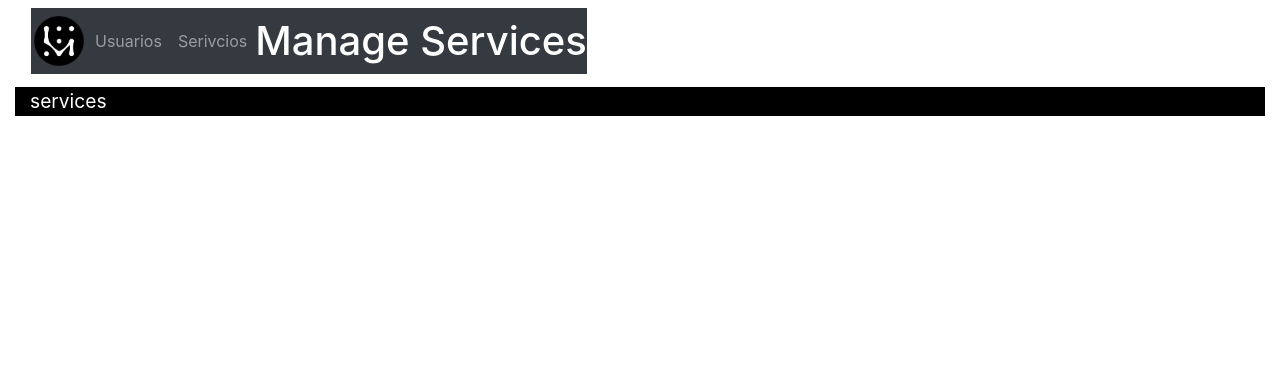
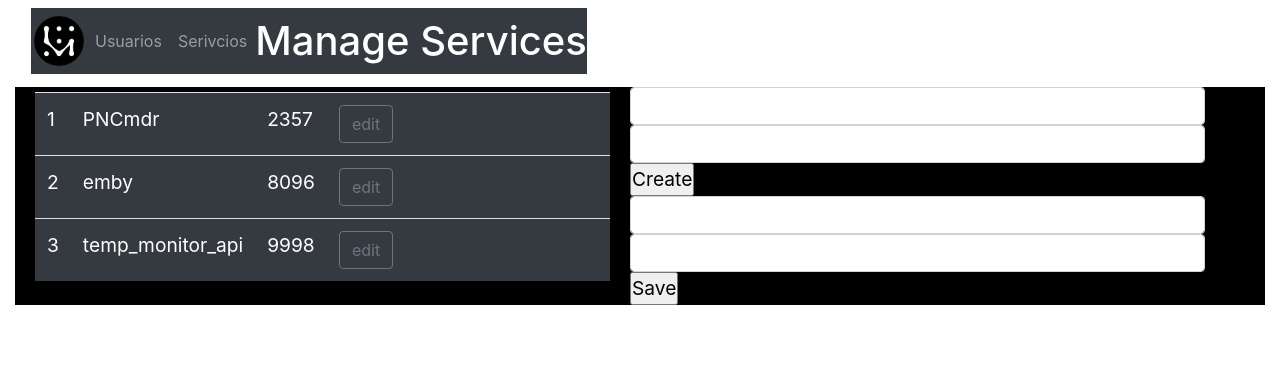
Before and after one commit to JavierOramas/PNServer, a Flask app: page /manage/services in a window 1280 px wide. Shown: the top 382 px of the page. Run offline with Flask 2, Linux system fonts and the light colour scheme; data comes from the database, SQL or seed files in the repository; parts of the project's set-up code (start-up, migrations or seed data) failed here and were passed over; some libraries are stand-ins or nearby versions.

Commit message:
moving from css to scss manage shows data from database now scan adds services to database but needs to add check if entry exists

```diff
--- a/all_available_services.json
+++ b/all_available_services.json
@@ -1 +1 @@
-{"PNCmdr": ["http://127.0.0.1:2357"], "emby": ["http://127.0.0.1:8096"]}
+{"PNCmdr": ["http://127.0.0.1:2357"], "emby": ["http://127.0.0.1:8096"], "temp_monitor_api": ["http://127.0.0.1:9998"]}
--- a/available_services.json
+++ b/available_services.json
@@ -1 +1 @@
-{"PNCmdr": ["http://127.0.0.1:2357"], "emby": ["http://127.0.0.1:8096"]}
+{"PNCmdr": ["http://127.0.0.1:2357"], "emby": ["http://127.0.0.1:8096"], "temp_monitor_api": ["http://127.0.0.1:9998"]}
--- a/main.py
+++ b/main.py
@@ -22,10 +22,7 @@ class Users(db.Model):
     id = db.Column(db.Integer, primary_key=True)
     name = db.Column(db.String(50), unique=True, nullable=False)
     pwd = db.Column(db.String(80), nullable=False)
-    access_guest = db.Column(db.Boolean)
-    access_user = db.Column(db.Boolean)
-    access_admin = db.Column(db.Boolean)
-    access_superadmin = db.Column(db.Boolean)
+    access = db.Column(db.String(10), nullable=False)
 
 class Services(db.Model):
     id = db.Column(db.Integer, primary_key=True)
@@ -47,13 +44,23 @@ def get_services():
 #TODO return list with all the values of the table
 def get_data(property):
     if property == 'users':
-        pass
+        users = Users.query.all()
+        columns = Users.__table__.columns
+        final_list = []
+        for i in users:
+            final_list.append([i.id, i.name])
+        return final_list
     if property == 'services':
-        pass
+        services = Services.query.all()
+        columns = Services.__table__.columns
+        final_list = []
+        for i in services:
+            final_list.append([i.id, i.name, i.port])
+        return final_list
     else:
         pass
 
-    return []
+    return [[ 'emby', '8096'], ['PNCmdr', '2357']]
 
 def check_session():
     print(session)
@@ -78,7 +85,7 @@ def root():
 #TODO return only the info corresponding to the acces of the User
 @app.route('/scan')
 def scan_network():
-    return check_network_machines()
+    return check_network_machines(db)
 
 @app.route('/services')
 def return_active_services():
@@ -103,8 +110,9 @@ def login():
 def register_user():
     if request.method == 'POST':
         try:
+        # print(request.form["username"])
             ciphered_pwd = generate_password_hash(request.form["password"], method='sha256')
-            new_user = Users(name=request.form["username"], pwd=ciphered_pwd, access_guest=True, access_user=False, access_admin=False, access_superadmin=False)
+            new_user = Users(name=request.form["username"], pwd=ciphered_pwd, access='guest')
             db.session.add(new_user)
             db.session.commit()
             return 'user Registered'
@@ -126,4 +134,6 @@ def manage_page_services():
 
 if __name__ == '__main__':
     db.create_all()
+
+    os.popen("sass static/scss/style.scss:static/css/style.css")
     app.run(debug=True,host=get_ip(), port=2357)
--- a/scan.py
+++ b/scan.py
@@ -4,6 +4,7 @@ import shutil
 import pandas as pd
 import requests
 from get_ip import get_ip
+from dbmodel import Services
 
 def load_services():
     # f = open(path.join('static/data/ports.json'))
@@ -15,36 +16,69 @@ def load_services():
 available_services = {}
 
 #TODO Add Plex, Kodi, SMB and FTP Shares
-def check_local_services():
+def check_local_services(db):
 
     ip = get_ip()
     services = load_services()
+    r = None
 
 
     #PNCmdr
     available_services['PNCmdr'] = [str('http://'+ip+':'+services['PNCmdr'])]
+    try:
+        new_service = Services(name='PNCmdr', port=services['PNCmdr'])
+        db.session.add(new_service)
+        db.session.commit()
+    except:
+        pass
     #Emby
     try:
+        r = None
         r = requests.get(str('http://'+ip+':'+services['emby'])).text
-        if r.find('emby'):
-            available_services['emby'] = [str('http://'+ip+':'+services['emby'])]
     except:
         pass
 
+    if not r is None and r.find('emby'):
+        try:
+            new_service2 = Services(name='emby', port=services['emby'])
+            db.session.add(new_service2)
+            db.session.commit()
+        except:
+            pass
+        # return 'user Registered'
+        available_services['emby'] = [str('http://'+ip+':'+services['emby'])]
+
     #Temp Monitor api
     try:
+        r = None
         r = requests.get(str('http://'+ip+':'+services['temp_monitor_api'])).text
-        if not r.find('temp_monitor_api') == -1:
-            available_services['temp_monitor_api'] = [str('http://'+ip+':'+services['temp_monitor_api'])]
     except:
         pass
+
+    if not r is None and not r.find('temp_monitor_api') == -1 :
+
+        try:
+            new_service3 = Services(name='temp_monitor_api', port=services['temp_monitor_api'])
+            db.session.add(new_service3)
+            db.session.commit()
+        except:
+            pass
+        available_services['temp_monitor_api'] = [str('http://'+ip+':'+services['temp_monitor_api'])]
     #Temp Monitor webui
     try:
+        r = None
         r = requests.get(str('http://'+ip+':'+services['temp_monitor'])).text
-        if r.find('temp_monitor'):
-            available_services['temp_monitor'] = [str('http://'+ip+':'+services['temp_monitor'])]
     except:
         pass
+
+    if not r is None and r.find('temp_monitor') :
+        try:
+            new_service4 = Services(name='temp_monitor', port=services['temp_monitor'])
+            db.session.add(new_service4)
+            db.session.commit()
+        except:
+            pass
+        available_services['temp_monitor'] = [str('http://'+ip+':'+services['temp_monitor'])]
 
     with open('available_services.json', 'w') as json_file:
         json.dump(available_services, json_file)
@@ -52,12 +86,12 @@ def check_local_services():
     return available_services
 
 #TODO Test network Scan
-def check_network_machines():
+def check_network_machines(db):
 
     ip = get_ip()
     services = load_services()
 
-    all_services = check_local_services()
+    all_services = check_local_services(db)
     ip = ip.split('.')
     for i in range(1,256):
         if i == int(ip[-1]):
--- /dev/null
+++ b/static/scss/style.scss
@@ -0,0 +1,147 @@
+$default-text: sans-serif;
+
+*{
+    box-sizing: border-box;
+    margin: 0;
+    padding: 0;
+}
+
+body{
+    width: initial;
+    height: initial;
+}
+
+.header{
+    background-color: white;
+}
+
+.content{
+    margin-top: 5px;
+    background-color: black;
+    color: white;
+    font-size: larger;
+    height: 100%;
+}
+
+.center-text{
+    /* color:white; */
+    text-align: center;
+}
+
+.paragraph{
+    font-size: medium;
+}
+
+.service-card{
+    width: auto;
+    height: 45px;
+    background-color: whitesmoke;
+    margin: auto;
+    margin: 10px;
+    /* display: inline-flex; */
+    display: inline-flex;
+    border-radius: 10px;
+}
+
+.service-name{
+    margin-top: 10%;
+    color: black;
+    margin: 5px;
+    margin-top: 10px;
+    font-family: Arial, Helvetica, sans-serif;
+}
+
+.service-photo{
+    height: 40px;
+    margin: 2px;
+    margin-left: 5px;
+}
+
+.center{
+    margin: auto;
+    align-items: center;
+    text-align: center;
+    /* width: 50%; */
+}
+
+.services{
+    width: 40%;
+    align-items: center;
+}
+
+header{
+    height: max-content;
+    display: inline-flex;
+    align-items: center;
+    width: 100%;
+    margin: auto;
+}
+
+.page-title{
+    width: max-content;
+    margin: auto;
+    display: inline-flex;
+    align-items: center;
+}
+
+.logo-small{
+    height: 50px;
+    width: 50px;
+    /* margin: 3px; */
+}
+
+.logo-medium{
+    height: 150px;
+    width: 150px;
+    /* margin: 3px; */
+}
+.header-title{
+    height: fit-content;
+    width: auto;
+    align-items: center;
+    font-family: Arial, Helvetica, sans-serif;
+}
+
+.blank-space{
+    height: inherit;
+    align-content: center;
+    align-items: center;
+    width: fit-content;
+}
+
+.login-page{
+    margin-top: 100px;
+    width: 80%;
+    font-family: Arial, Helvetica, sans-serif;
+    margin: auto;
+}
+
+#note-login{
+    width: 40%;
+}
+
+footer{
+    /* background-color: black; */
+    color: white;
+}
+
+.login-box{
+    background-color: black;
+    margin: auto;
+    /* margin-top: 10%; */
+    border: 2px ;
+    border-style: ridge;
+    border-color: black;
+    align-self: center;
+    align-items: center;
+    /* min-width: 5px; */
+    width: max-content;
+    border-radius: 20px;
+}
+.login-box > h1{
+    color: whitesmoke;
+}
+
+/* .toolbar{
+    width: 100%;
+} */
--- a/templates/login.html
+++ b/templates/login.html
@@ -39,7 +39,7 @@
                 <input type="password" id='password' name='password' class="form-control" placeholder="Password">
             </div>
             <div class="form-group w-75 center">
-                <input type="submit" name='submit'class="btn btn-primary btn-block " value={{ action_name }}>
+                <input type="submit" name='submit' class="btn btn-primary btn-block " value={{ action_name }}>
             </div>
         </form>
         <a class="btn btn-warning w-75" style='margin-bottom:7px' href={{ oposite_action }}>{{ oposite_action_name }}</a>
--- a/templates/manage.html
+++ b/templates/manage.html
@@ -47,21 +47,58 @@
 
 {% block body %}
 
-    <table>
-        <thead>
-            {{property}}
-        </thead>
-        <tbody>
-            {% for i in data%}
-                <tr>
+    <div class="container-fluid row">
+        <table class="col" style="margin: 5px; width:fit-content">
+            <tbody class="table table-responsive table-active bg-dark text-light text-white">
+                {% for i in data%}
+                <tr class="table text-white">
                     {% for j in i%}
-                        <td>
-                            j
-                        </td>
+                    <td class="manage-item">
+                        {{j}}
+                    </td>
                     {% endfor %}
+                    <td class='table text-white table-hover'>
+                        <!-- TODO make this select the entry to edit it -->
+                        <button class='btn btn-outline-secondary' onclick=''>
+                            edit
+                        </button>
+                    </td>
                 </tr>
-            {% endfor %}
-        </tbody>
-    </table>
+                {% endfor %}
+            </tbody>
+        </table>
+        <div class="col container">
+            {% if  property == 'users' %}
+                <form method="POST" class="form form-add-entry" >
+                    <input type="text" class="form-control" id='name' name="name">
+                    <input type="text" class="form-control" id='password' name="password">
+                    <input type="text" class="form-control" id='access' name="access">
+                    <input type="submit" class="form-contol" id='sumbit' name="sumbit" value="Create">
+                </form>
+                <form method="POST" class="form form-edit-entry" >
+                    <input type="text" class="form-control" id='name' name="name">
+                    <input type="text" class="form-control" id='password' name="password">
+                    <input type="text" class="form-control" id='access' name="access">
+                    <input type="submit" class="form-contol" id='sumbit' name="sumbit" value="Save">
+                </form>
+            {% endif %}
+            {% if  property == 'services' %}
+                <form method="POST" class="form form-add-entry" >
+                    <input type="text" class="form-control" id='name' name="name">
+                    <input type="text" class="form-control" id='port' name="port">
+                    <input type="submit" class="form-contol" id='sumbit' name="sumbit" value="Create">
+                </form>
+
+                <form method="POST" class="form form-edit-entry" >
+                    <input type="text" class="form-control" id='name' name="name">
+                    <input type="text" class="form-control" id='port' name="port">
+                    <input type="submit" class="form-contol" id='sumbit' name="sumbit" value="Save">
+                </form>
+            {% endif %}
+
+        </div>
+    </div>
+
+
 
 {% endblock body %}
```
Also changed, not shown: dbmodel.py (+20 -4 lines), static/css/style.css (+49 -67 lines), style.css (added, +23 -0 lines), database.db, 1 other file.
